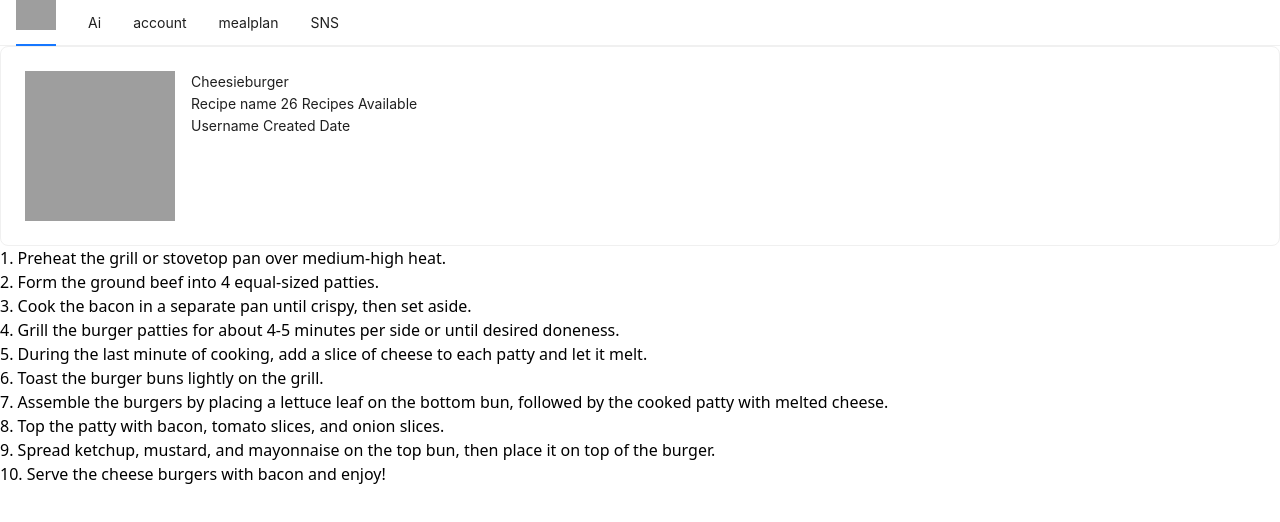
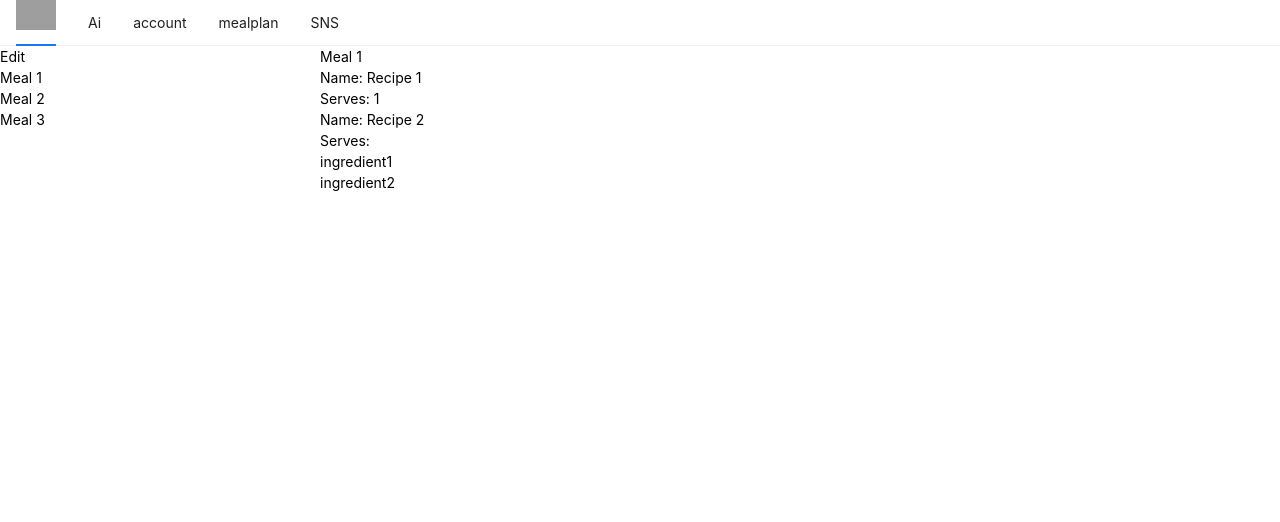
Before and after one commit to Betelgeuse-Blasters/GrocRE, a React (Vite) app in the folder frontEnd/: page /mealplan in a window 1280 px wide. Shown: the top 522 px of the page. Built offline with nearby package versions, Linux system fonts and the light colour scheme; grey boxes are pictures that could not be loaded.

Commit message:
feature editing

```diff
--- a/frontEnd/src/App.jsx
+++ b/frontEnd/src/App.jsx
@@ -2,6 +2,7 @@ import { Route, Routes } from "react-router-dom";
 import Home from "./pages/Home/Home";
 import Login from "./pages/Account/Login";
 import MealPlan from "./pages/MealPlans/MealPlan";
+// import EditingUtility from "./pages/MealPlans/index.jsx";
 import Ai from "./pages/AI/Ai";
 import Sns from "./pages/Social";
 import AppTEMP from './pages/Social/TEMPLATEDONOTUSE.jsx'
--- /dev/null
+++ b/frontEnd/src/pages/MealPlans/EditMeals.jsx
@@ -0,0 +1,104 @@
+import { useState } from 'react';
+
+import { Col, Row } from 'antd';
+
+import * as dummyMeals from './dummyMeals.json';
+
+
+
+function MealMenu({meals}) {
+  return (
+    <div>
+      {
+        meals.map((meal, i) => {
+          return <button
+            key={i}
+            style={{display: 'block'}}>{meal.name}
+            </button>
+        })
+      }
+    </div>
+  )
+
+}
+
+function Ingredients({ingredients}) {
+
+  return (
+    <>
+
+    </>
+  );
+}
+
+function Recipe({recipe}) {
+  console.log('recipe', recipe);
+  return (
+    <div>
+      <p>Name: {recipe.name}</p>
+      <p>Serves: {recipe.serving}</p>
+      {
+        recipe.ingredients.map((ingredient) => {
+          return <p>{ingredient.name}</p>
+        })
+      }
+    </div>
+  );
+}
+
+function Meal({meal, isEditing, mealEdits, setMealEdits}) {
+  const mealNameChange = (e) => {
+    // let edits = { name: e.target.value };
+
+    // let update = Object.assign({}, ...edits);
+    // console.log(update);
+    // setMealEdits()
+  }
+
+
+  return (
+    <>
+      <h3>
+        {
+          isEditing
+          ? <input onChange={mealNameChange} placeholder={meal.name} />
+          : meal.name
+        }
+      </h3>
+      {
+        meal.recipes.map((recipe, i) => {
+          return <Recipe key={i} recipe={recipe} />
+        })
+      }
+
+    </>
+  );
+}
+
+function EditMeal() {
+  let meals = dummyMeals.default;
+  const [activeMeal, setActiveMeal] = useState(meals[0]);
+  const [mealEdits, setMealEdits] = useState({});
+  const [isEditing, setIsEditing] = useState(false);
+
+  return (
+    <>
+      <Row>
+        <Col span={6}>
+          <button onClick={(e) => setIsEditing(!isEditing)}>Edit</button>
+          <MealMenu
+            meals={meals}
+            setActiveMeal={setActiveMeal}
+
+          />
+        </Col>
+        <Col span={6}>
+          <Meal meal={activeMeal} isEditing={isEditing} mealEdits={mealEdits} setMealEdits={setMealEdits}/>
+        </Col>
+      </Row>
+    </>
+  );
+
+}
+
+export default EditMeal;
--- a/frontEnd/src/pages/MealPlans/MealPlan.jsx
+++ b/frontEnd/src/pages/MealPlans/MealPlan.jsx
@@ -1,76 +1,95 @@
-import NavBar from "../../NavBar";
-import { Card } from 'antd';
-
+import NavBar from '../../NavBar';
+import EditMeals from './EditMeals';
 
 export default function MealPlan() {
 
-  //
-  // meals { id:  }
-  // meal_photos { meal_id: ..., photo: base64 || url }
-  // meal_plan { id: ..., name: ... }
-  // meal_plan_meta { likes & dislikes }
-  // meal_plan_comments { comment... }
-  // meal_meal_plan_lookup { meal_id: ..., meal_plan_id: ... }
-  //
-  // name
-  // likes & dislikes
-  // comments
-  // meal image
-  let nutrtionlInfo = [
-    {
+  return (
+    <>
+      <div> <NavBar /> </div>
+      <EditMeals />
+    </>
+  );
 
-    }
-  ];
-  let steps = [
-    "Preheat the grill or stovetop pan over medium-high heat.",
-    "Form the ground beef into 4 equal-sized patties.",
-    "Cook the bacon in a separate pan until crispy, then set aside.",
-    "Grill the burger patties for about 4-5 minutes per side or until desired doneness.",
-    "During the last minute of cooking, add a slice of cheese to each patty and let it melt.",
-    "Toast the burger buns lightly on the grill.",
-    "Assemble the burgers by placing a lettuce leaf on the bottom bun, followed by the cooked patty with melted cheese.",
-    "Top the patty with bacon, tomato slices, and onion slices.",
-    "Spread ketchup, mustard, and mayonnaise on the top bun, then place it on top of the burger.",
-    "Serve the cheese burgers with bacon and enjoy!"
-  ];
+}
 
-  let imgStyle = {
-    width: '150px',
-    height: '150px',
-    background: `url("https://www.allrecipes.com/thmb/5JVfA7MxfTUPfRerQMdF-nGKsLY=/1500x0/filters:no_upscale():max_bytes(150000):strip_icc()/25473-the-perfect-basic-burger-DDMFS-4x3-56eaba3833fd4a26a82755bcd0be0c54.jpg")`,
-    "background-repeat": "no-repeat",
-    "background-size": "cover"
-  }
 
-  return (
-    <div>
-      <NavBar />
-      <Card>
-        <div style={{float:'left', marginRight:'16px'}}>
-          <div style={imgStyle}></div>
 
-        </div>
-        <div style={{height: '150px'}}>
-          <h3>Cheesieburger</h3>
-          <div>
-            <span> Recipe name </span>
-            <sm><span>26 Recipes Available</span></sm>
-          </div>
-          <div>
-            <span> Username </span>
-            <span> Created Date </span>
-          </div>
-        </div>
-      </Card>
 
-      <div>
-      {steps.map((e, i) => {
-            return <p key={{i}}>{`${i + 1}. ${e}`}</p>
-          })}
-      </div>
-    </div>
-  );
-}
+
+
+
+
+
+// import { Card } from 'antd';
+// export default function MealPlan() {
+
+//   //
+//   // meals { id:  }
+//   // meal_photos { meal_id: ..., photo: base64 || url }
+//   // meal_plan { id: ..., name: ... }
+//   // meal_plan_meta { likes & dislikes }
+//   // meal_plan_comments { comment... }
+//   // meal_meal_plan_lookup { meal_id: ..., meal_plan_id: ... }
+//   //
+//   // name
+//   // likes & dislikes
+//   // comments
+//   // meal image
+//   let nutrtionlInfo = [
+//     {
+
+//     }
+//   ];
+//   let steps = [
+//     "Preheat the grill or stovetop pan over medium-high heat.",
+//     "Form the ground beef into 4 equal-sized patties.",
+//     "Cook the bacon in a separate pan until crispy, then set aside.",
+//     "Grill the burger patties for about 4-5 minutes per side or until desired doneness.",
+//     "During the last minute of cooking, add a slice of cheese to each patty and let it melt.",
+//     "Toast the burger buns lightly on the grill.",
+//     "Assemble the burgers by placing a lettuce leaf on the bottom bun, followed by the cooked patty with melted cheese.",
+//     "Top the patty with bacon, tomato slices, and onion slices.",
+//     "Spread ketchup, mustard, and mayonnaise on the top bun, then place it on top of the burger.",
+//     "Serve the cheese burgers with bacon and enjoy!"
+//   ];
+
+//   let imgStyle = {
+//     width: '150px',
+//     height: '150px',
+//     background: `url("https://www.allrecipes.com/thmb/5JVfA7MxfTUPfRerQMdF-nGKsLY=/1500x0/filters:no_upscale():max_bytes(150000):strip_icc()/25473-the-perfect-basic-burger-DDMFS-4x3-56eaba3833fd4a26a82755bcd0be0c54.jpg")`,
+//     "background-repeat": "no-repeat",
+//     "background-size": "cover"
+//   }
+
+//   return (
+//     <div>
+//       <NavBar />
+//       <Card>
+//         <div style={{float:'left', marginRight:'16px'}}>
+//           <div style={imgStyle}></div>
+
+//         </div>
+//         <div style={{height: '150px'}}>
+//           <h3>Cheesieburger</h3>
+//           <div>
+//             <span> Recipe name </span>
+//             <sm><span>26 Recipes Available</span></sm>
+//           </div>
+//           <div>
+//             <span> Username </span>
+//             <span> New Created Date </span>
+//           </div>
+//         </div>
+//       </Card>
+
+//       <div>
+//       {steps.map((e, i) => {
+//             return <p key={{i}}>{`${i + 1}. ${e}`}</p>
+//           })}
+//       </div>
+//     </div>
+//   );
+// }
 
 
 
--- /dev/null
+++ b/frontEnd/src/pages/MealPlans/dummyMeals.json
@@ -0,0 +1,175 @@
+[
+  {
+    "name": "Meal 1",
+    "picture": "https://example.com/meal1.jpg",
+    "recipes": [
+      {
+        "name": "Recipe 1",
+        "serving": 1,
+        "ingredients": [],
+        "steps": []
+      },
+      {
+        "name": "Recipe 2",
+        "ingredients": [
+          {
+            "name": "ingredient1",
+            "amount": {
+              "unit": "cup",
+              "value": 1
+            }
+          },
+          {
+            "name": "ingredient2",
+            "amount": {
+              "unit": "cup",
+              "value": 1
+            }
+          }
+        ],
+        "steps": [
+          {
+            "text": "Mix the thing",
+            "duration": {
+              "unit": "minutes",
+              "value": 5
+            }
+          },
+          {
+            "text": "Cook the thing",
+            "duration": {
+              "unit": "hour",
+              "value": 1
+            }
+          }
+        ]
+      }
+    ]
+  },
+  {
+    "name": "Meal 2",
+    "picture": "https://example.com/meal2.jpg",
+    "recipes": [
+      {
+        "name": "Recipe 1",
+        "serving": 2,
+        "ingredients": [
+          {
+            "name": "ingredient3",
+            "amount": {
+              "unit": "cup",
+              "value": 2
+            }
+          },
+          {
+            "name": "ingredient4",
+            "amount": {
+              "unit": "teaspoon",
+              "value": 3
+            }
+          },
+          {
+            "name": "ingredient5",
+            "amount": {
+              "unit": "tablespoon",
+              "value": 1
+            }
+          }
+        ],
+        "steps": [
+          {
+            "text": "Preheat the oven",
+            "duration": {
+              "unit": "minutes",
+              "value": 10
+            }
+          },
+          {
+            "text": "Mix all the ingredients",
+            "duration": {
+              "unit": "minutes",
+              "value": 15
+            }
+          },
+          {
+            "text": "Bake for 30 minutes",
+            "duration": {
+              "unit": "minutes",
+              "value": 30
+            }
+          }
+        ]
+      }
+    ]
+  },
+  {
+    "name": "Meal 3",
+    "picture": "https://example.com/meal3.jpg",
+    "recipes": [
+      {
+        "name": "Recipe 1",
+        "serving": 4,
+        "ingredients": [
+          {
+            "name": "ingredient6",
+            "amount": {
+              "unit": "cup",
+              "value": 2.5
+            }
+          },
+          {
+            "name": "ingredient7",
+            "amount": {
+              "unit": "cup",
+              "value": 1
+            }
+          },
+          {
+            "name": "ingredient8",
+            "amount": {
+              "unit": "tablespoon",
+              "value": 2
+            }
+          },
+          {
+            "name": "ingredient9",
+            "amount": {
+              "unit": "teaspoon",
+              "value": 0.5
+            }
+          }
+        ],
+        "steps": [
+          {
+            "text": "Boil water and add ingredient6",
+            "duration": {
+              "unit": "minutes",
+              "value": 10
+            }
+          },
+          {
+            "text": "Stir in ingredient7 and cook for 5 minutes",
+            "duration": {
+              "unit": "minutes",
+              "value": 5
+            }
+          },
+          {
+            "text": "Add ingredient8 and ingredient9 and cook for another 2 minutes",
+            "duration": {
+              "unit": "minutes",
+              "value": 2
+            }
+          },
+          {
+            "text": "Serve hot",
+            "duration": {
+              "unit": "minutes",
+              "value": 0
+            }
+          }
+        ]
+      }
+    ]
+  }
+]
```
Also changed, not shown: frontEnd/src/pages/MealPlans/EditMealPlans.jsx (added), 2 other files (tests, documents, lock files or other folders).
